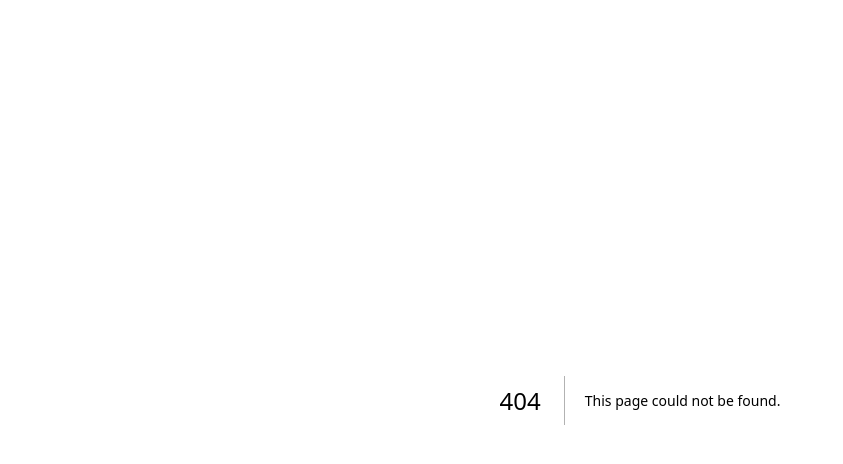
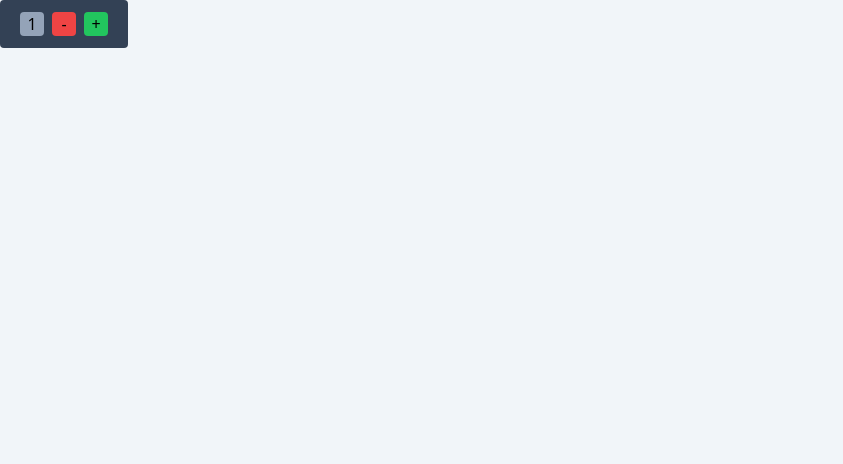
Before and after one commit to K0A1R/cprg306-assignments, a Next.js app: page /week-4 in a window 1280 px wide. Before the commit this address had no page. Shown: the top 464 px of the page, without its empty margins (0-843 px from the left). Built offline with nearby package versions, Linux system fonts and the light colour scheme.

Commit message:
add week-4
add new-item.js counter.
add new-item.js counter to week-4 (page.js).
add week-4 link to page.js.

```diff
--- a/app/page.js
+++ b/app/page.js
@@ -13,6 +13,9 @@ export default function Page() {
         <Link className="hover:underline hover:text-green-600" href="/week-3">
           Week 3 Assignment
         </Link>
+        <Link className="hover:underline hover:text-green-600" href="/week-4">
+          Week 4 Assignment
+        </Link>
       </nav>
     </main>
   );
--- /dev/null
+++ b/app/week-4/new-item.js
@@ -0,0 +1,31 @@
+"use client";
+import { useState } from "react";
+
+export default function NewItem() {
+  let [quantity, setQuantity] = useState(1);
+  function increment() {
+    setQuantity(quantity + 1);
+  }
+  function decrement() {
+    if (quantity > 1) {
+      setQuantity(quantity - 1);
+    }
+  }
+  return (
+    <div className="flex items-center justify-center gap-2 rounded bg-slate-700 w-32 h-12">
+      <p className="bg-slate-400 w-6 rounded text-center">{quantity}</p>
+      <button
+        className="bg-red-500 hover:bg-red-600 rounded size-6"
+        onClick={decrement}
+      >
+        -
+      </button>
+      <button
+        className="bg-green-500 hover:bg-green-600 rounded size-6"
+        onClick={increment}
+      >
+        +
+      </button>
+    </div>
+  );
+}
--- /dev/null
+++ b/app/week-4/page.js
@@ -0,0 +1,9 @@
+import NewItem from "./new-item.js";
+
+export default function Page() {
+  return (
+    <main>
+      <NewItem />
+    </main>
+  );
+}
```
